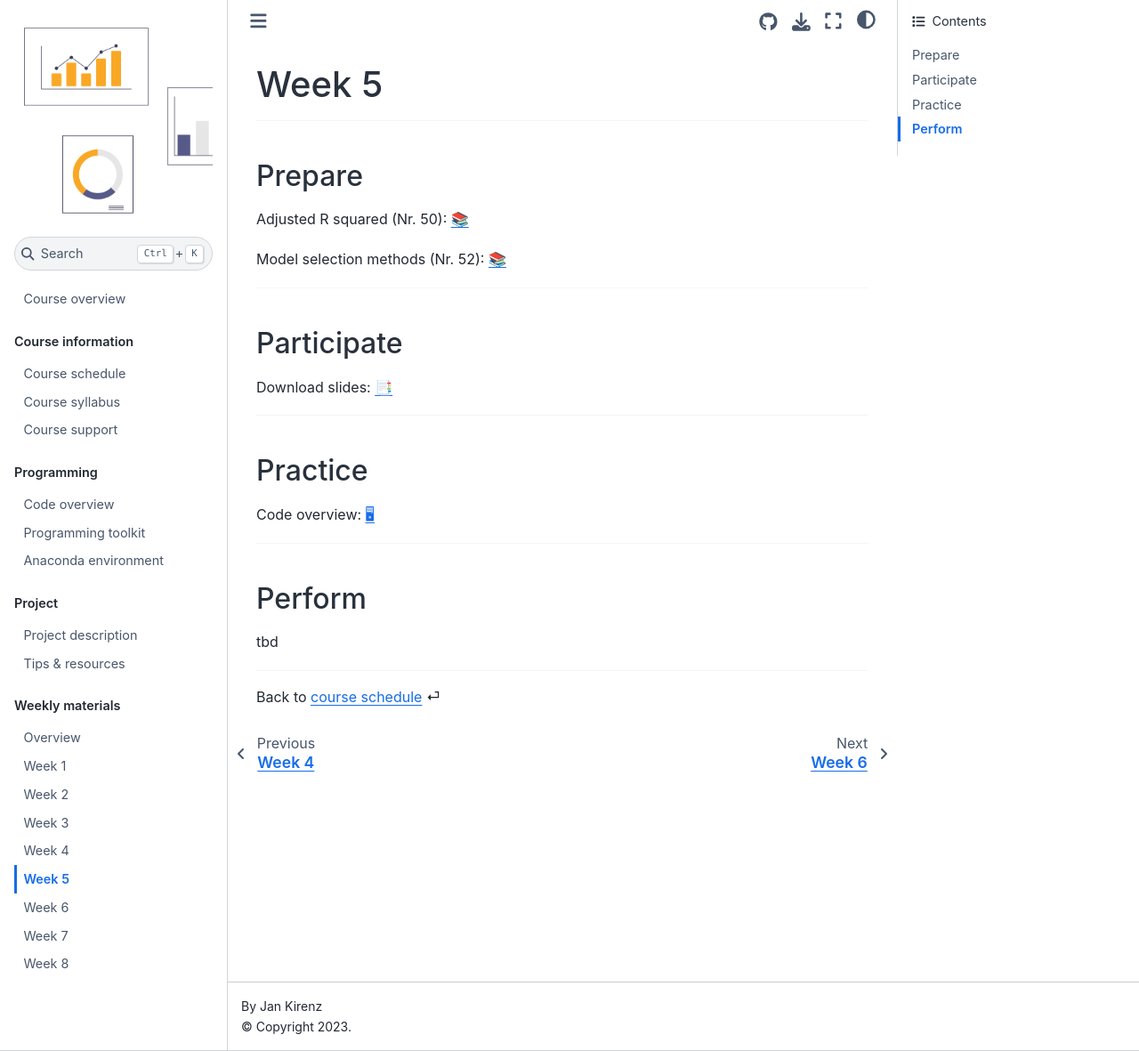
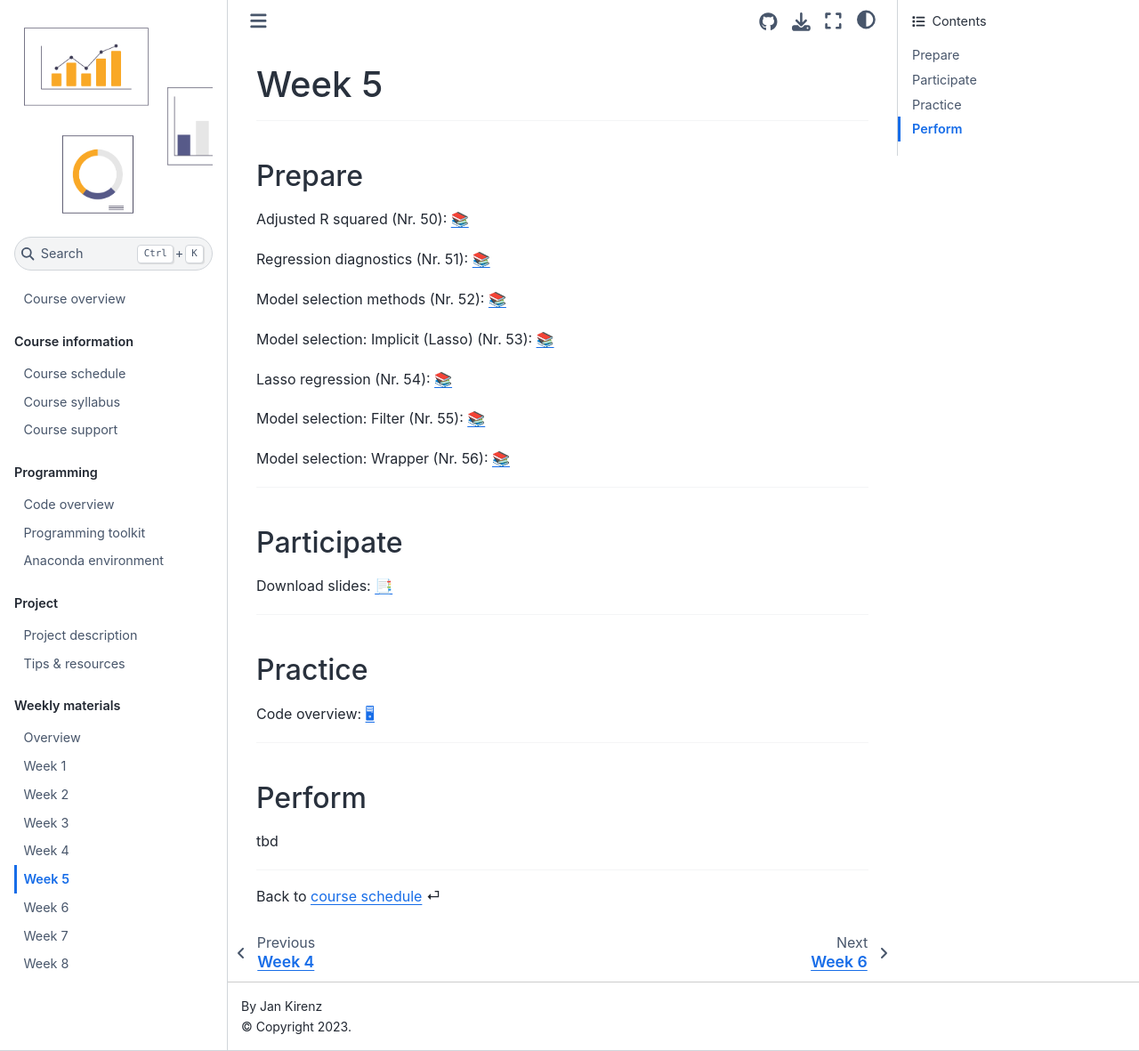
Before and after one commit to as-ws22/website, a Jupyter Book: the page built from weeks/week5.md, in a window 1280 px wide and 1181 px high. Shown: the whole window at 89% size. Built offline with Jupyter Book 1.0.4 settings and Sphinx 7.4.7 and the Sphinx Book theme 1.1.4, drawn with Linux system fonts in a browser that asks for light colours; pages that are not in the unit, such as notebooks, are missing from menus; comment, search, counter and statistics services are not loaded.

Commit message:
Update week5.md

```diff
--- a/weeks/week5.md
+++ b/weeks/week5.md
@@ -8,8 +8,17 @@
 
 Adjusted R squared (Nr. 50): [📚](https://openintro-ims.netlify.app/model-mlr.html#adjusted-r-squared)
 
-Model selection methods (Nr. 52): [📚](https://openintro-ims.netlify.app/model-mlr.html#model-selection)
+Regression diagnostics (Nr. 51): [📚](https://mlu-explain.github.io/linear-regression/)
 
+Model selection methods (Nr. 52): [📚](http://www.feat.engineering/selection.html)
+
+Model selection: Implicit (Lasso) (Nr. 53): [📚](https://www.statlearning.com/)
+
+Lasso regression (Nr. 54): [📚](https://www.statlearning.com/)
+
+Model selection: Filter (Nr. 55): [📚](http://www.feat.engineering/selection.html)
+
+Model selection: Wrapper (Nr. 56): [📚](http://www.feat.engineering/selection.html)
 
 ---
 
```
